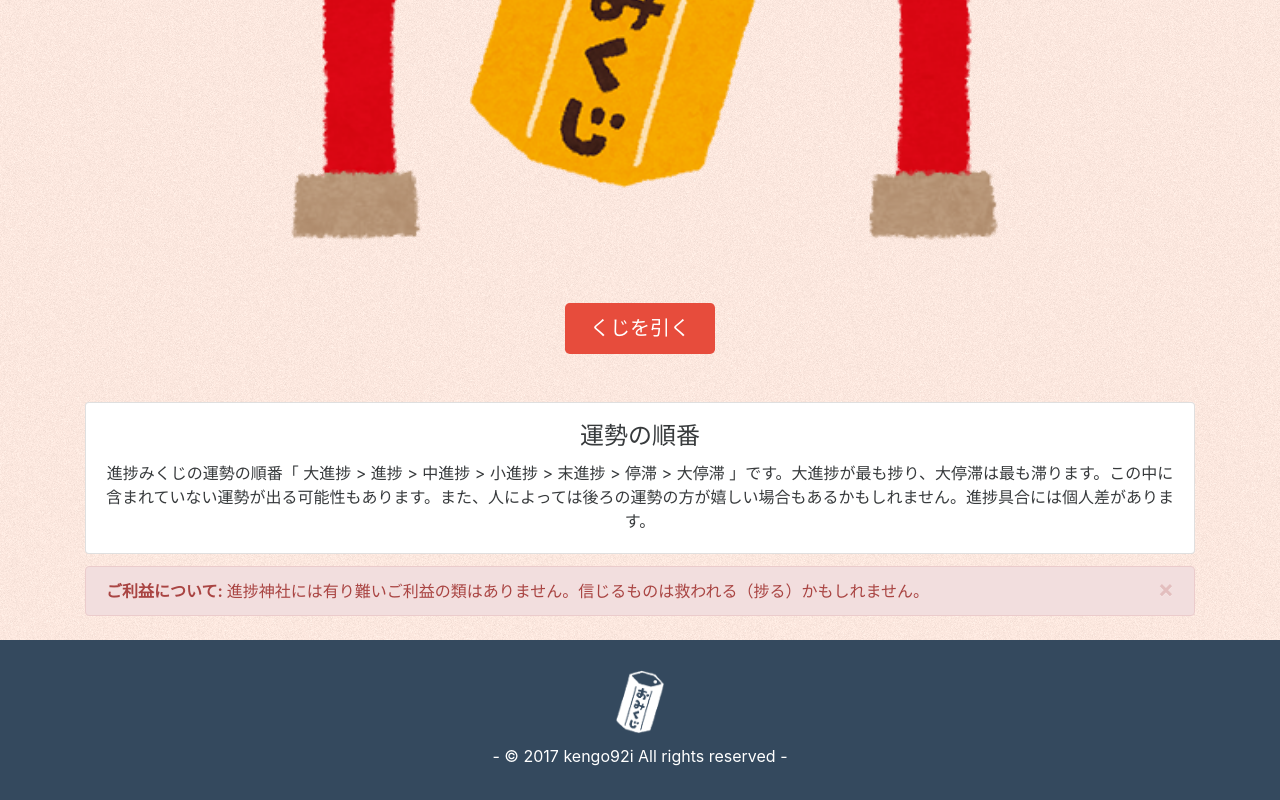
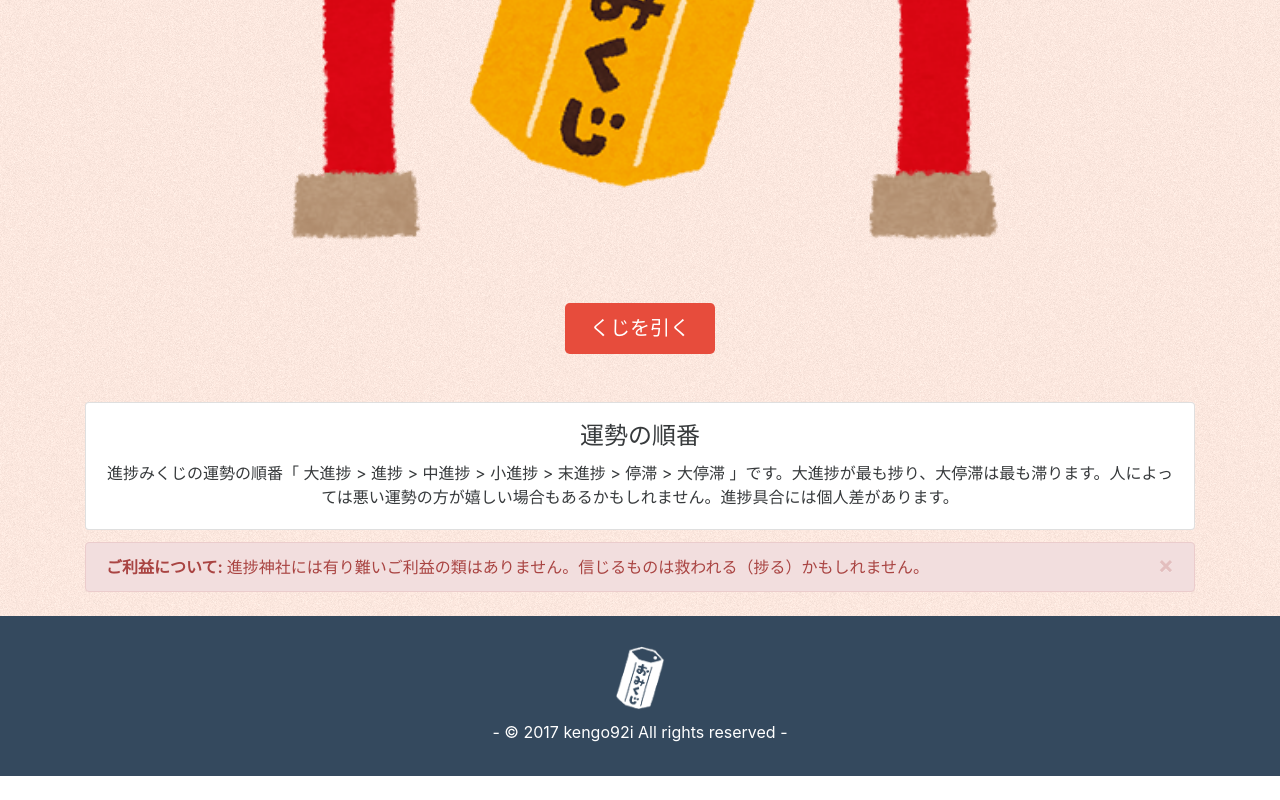
Before and after one commit to kengo92i/Omikuji, a plain HTML site: page index.html in a window 1280 px wide. Shown: the part 846-1646 px from the top of the page. After the commit the page ends 1622 px from the top, so only its background shows below. Drawn offline with Linux system fonts and the light colour scheme.

```diff
--- a/index.html
+++ b/index.html
@@ -3,6 +3,7 @@
 <head>
     <title>進捗みくじ</title>
     <meta charset="UTF-8"/>
+    <meta name="viewport" content="width=device-width, initial-scale=1">
     <link rel="stylesheet" type="text/css" href="css/bootstrap.min.css" />
     <link rel="stylesheet" type="text/css" href="css/style.css" />
     <script type="text/javascript" src="js/jquery-3.1.1.min.js"></script>
@@ -26,7 +27,7 @@
         <div class="mb-2">
             <div class="card card-block text-xs-center">
                 <h4 class="card-title">運勢の順番</h4>
-                <p class="card-text">進捗みくじの運勢の順番「 大進捗 &gt; 進捗 &gt; 中進捗 &gt; 小進捗 &gt; 末進捗 &gt; 停滞 &gt; 大停滞 」です。大進捗が最も捗り、大停滞は最も滞ります。この中に含まれていない運勢が出る可能性もあります。また、人によっては後ろの運勢の方が嬉しい場合もあるかもしれません。進捗具合には個人差があります。</p>
+                <p class="card-text">進捗みくじの運勢の順番「 大進捗 &gt; 進捗 &gt; 中進捗 &gt; 小進捗 &gt; 末進捗 &gt; 停滞 &gt; 大停滞 」です。大進捗が最も捗り、大停滞は最も滞ります。人によっては悪い運勢の方が嬉しい場合もあるかもしれません。進捗具合には個人差があります。</p>
             </div>
 
             <div class="alert alert-danger alert-dismissible fade in" role="alert">
```
Also changed, not shown: raffle.html (+1 -0 lines), result.html (+1 -0 lines).
